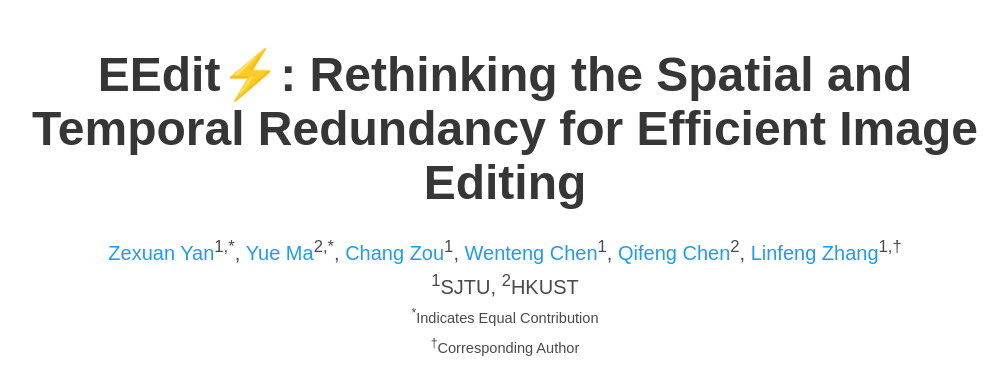
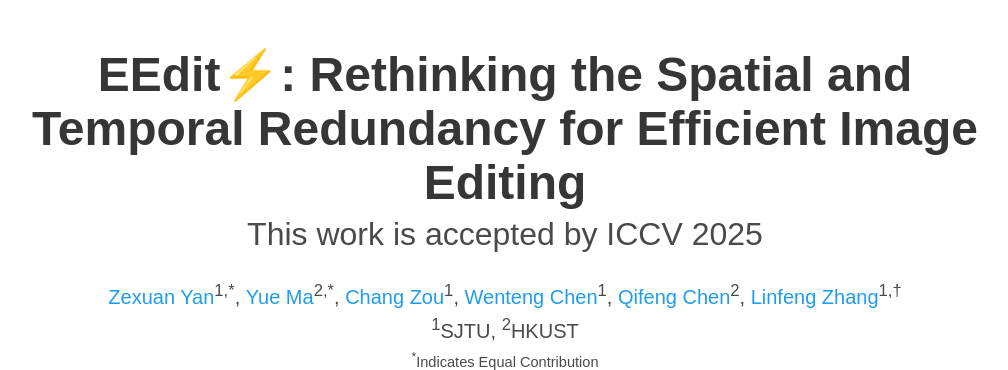
Before and after one commit to eff-edit/eff-edit.github.io, a plain HTML site: page index.html in a window 1280 px wide. Shown: the top 370 px of the page, without its empty margins (135-1143 px from the left). Drawn offline with nearby package versions, Linux system fonts and the light colour scheme; some icons are missing; a web font is replaced by a local one.

Commit message:
update iccv2025

```diff
--- a/index.html
+++ b/index.html
@@ -52,7 +52,8 @@
       <div class="container is-max-desktop">
         <div class="columns is-centered">
           <div class="column has-text-centered">
-            <h1 class="title is-1 publication-title">EEdit⚡: Rethinking the Spatial and Temporal Redundancy for Efficient Image Editing</h1>
+            <h1 class="title is-1 publication-title">EEdit⚡: Rethinking the Spatial and Temporal Redundancy for Efficient Image Editing </h1>
+            <h2 class="subtitle is-3 publication-title">This work is accepted by ICCV 2025</h2>
             <div class="is-size-5 publication-authors">
               <!-- Paper authors -->
               <span class="author-block">
```
